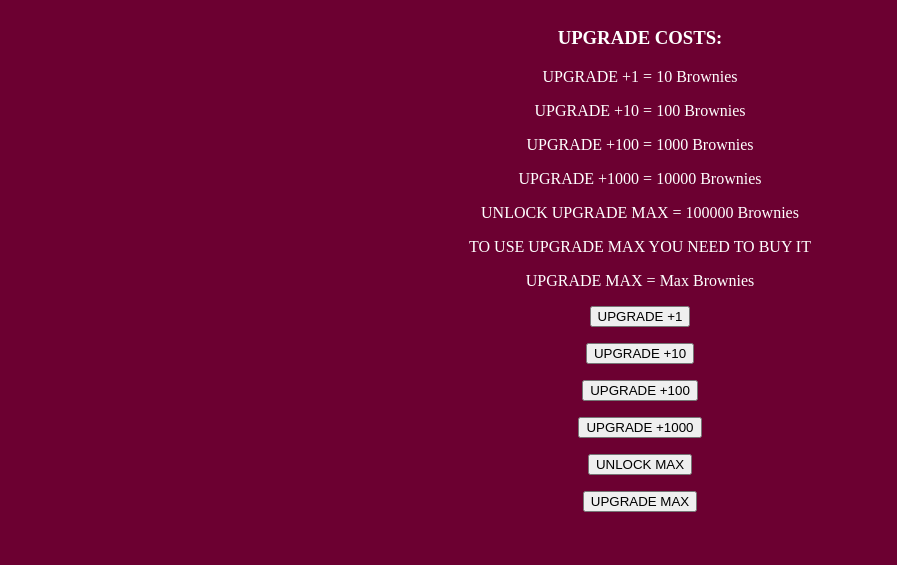
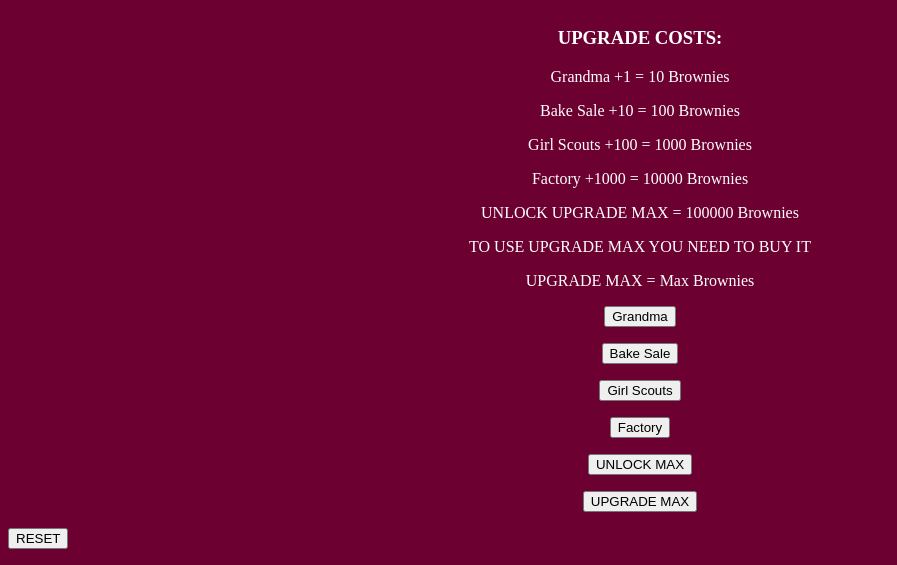
Before and after one commit to sixthtoe/brownieClicker, a plain HTML site: page index.html in a window 1280 px wide. Shown: the part 665-1230 px from the top of the page, without its empty margins (0-897 px from the left). Before the commit the page ends 1193 px from the top, so only its background shows below. Drawn offline with Linux system fonts and the light colour scheme.

Commit message:
Fixed Basics
-Made it look nicer
-Added names to upgrades
-Added Reset

```diff
--- a/index.html
+++ b/index.html
@@ -23,20 +23,20 @@
 		<p id="divider">-----------------------------------</p>
 		<div id="upgrade-text">
 			<h3>UPGRADE COSTS:</h3>
-				<p>UPGRADE +1 = 10 Brownies</p>
-				<p>UPGRADE +10 = 100 Brownies</p>
-				<p>UPGRADE +100 = 1000 Brownies</p>
-				<p>UPGRADE +1000 = 10000 Brownies</p>
+				<p>Grandma +1 = 10 Brownies</p>
+				<p>Bake Sale +10 = 100 Brownies</p>
+				<p>Girl Scouts +100 = 1000 Brownies</p>
+				<p>Factory +1000 = 10000 Brownies</p>
 				<p>UNLOCK UPGRADE MAX = 100000 Brownies</p>
 				<div id="boughtMax"></div>
 				<p>UPGRADE MAX = Max Brownies</p>
 		</div>
 
 		<div id="upgrade">
-			<p><button type="button" id="upgrade1">UPGRADE +1</button></p>
-			<p><button type="button" id="upgrade10">UPGRADE +10</button></p>
-			<p><button type="button" id="upgrade100">UPGRADE +100</button></p>
-			<p><button type="button" id="upgrade1000">UPGRADE +1000</button></p>
+			<p><button type="button" id="upgrade1">Grandma </button></p>
+			<p><button type="button" id="upgrade10">Bake Sale </button></p>
+			<p><button type="button" id="upgrade100">Girl Scouts </button></p>
+			<p><button type="button" id="upgrade1000">Factory </button></p>
 			<p><button type="button" id="unlockMax">UNLOCK MAX</button></p>
 			<p><button type="button" id="upgradeMax">UPGRADE MAX</button></p>
 		</div>
@@ -45,5 +45,8 @@
 		<!--<div id="set-brownies">
 			<p>Set Brownie Amount: <input type="number" min="0" step="1" id="brownie-set"/></p>
 		</div>-->
+		<div id="reset">
+			<p><button type="button" id="reset">RESET</button></p>
+		</div>
 </body>
 </html>
--- a/script.js
+++ b/script.js
@@ -21,10 +21,15 @@ var maxUpgrade = false;
 		}
 	});
 
-	function brownieSet(brownieNum){
-		brownies = brownieNum;
-		$("#brownies").text("Brownies: " + brownies);
-	}
+	$("#reset").click(function() {
+		brownies = 0;
+		clickAmount = 1;
+		maxUpgrade = false;
+		$("#winner").text("To Win you must have 10000000000000 brownies! You need 10000000000000 more to win!");
+		$("#brownies").text("Brownies: 0");
+		$("#upgraded").text("Per-Click: 1");
+		$("#boughtMax").text("TO USE UPGRADE MAX YOU NEED TO BUY IT");
+	})
 
 	$("#unlockMax").click(function(){
 		if(brownies >= 100000){
@@ -81,6 +86,8 @@ var maxUpgrade = false;
 		}
 	});
 
+
+
 	$("#upgradeMax").click(function() {
 		if(maxUpgrade === true){
 			if(brownies >= 10){
```
